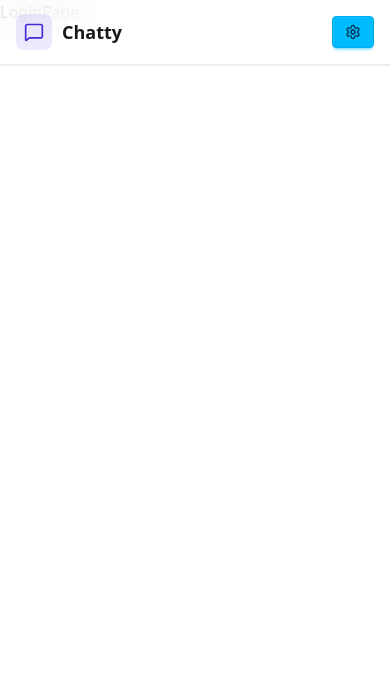
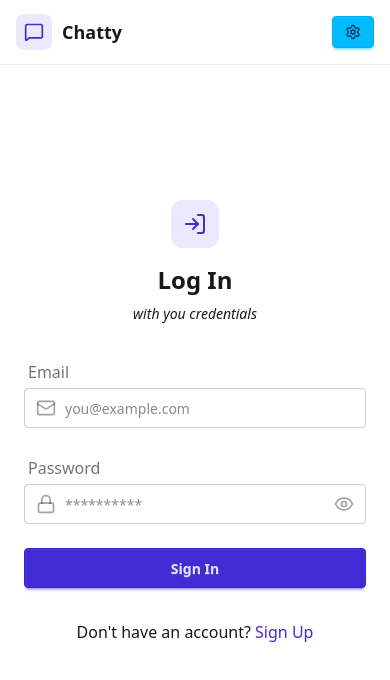
Before and after one commit to sromero-dev/Chatty, a React app in the folder frontend/: page /login in a window 390 px wide. Shown: the top 680 px of the page. Built offline with nearby package versions, Linux system fonts and the light colour scheme; no server answers; the HTML template or start-up script is replaced by a standard one.

Commit message:
ProfilePage base code

```diff
--- a/frontend/src/components/Navbar.jsx
+++ b/frontend/src/components/Navbar.jsx
@@ -6,7 +6,7 @@ function Navbar() {
   const { logout, authUser } = useAuthStore();
 
   return (
-    <header className="border-b-2 border-base-300 fixed w-full top-0 z-40 backdrop-blur-lg bg-base-100/80">
+    <header className="border-b border-base-300 fixed w-full top-0 z-40 backdrop-blur-lg bg-base-100/80">
       <div className="container mx-auto px-4 h-16">
         <div className="flex items-center justify-between h-full">
           <div className="flex items-center gap-8">
--- a/frontend/src/pages/LoginPage.jsx
+++ b/frontend/src/pages/LoginPage.jsx
@@ -1,5 +1,145 @@
+import { useState } from "react";
+import { useAuthStore } from "../store/useAuthStore";
+import { AuthImagePattern } from "../components/AuthImagePattern";
+import { Link } from "react-router-dom";
+import { Mail, Lock, Loader, Eye, EyeOff, LogInIcon } from "lucide-react";
+import toast from "react-hot-toast";
+
 function LoginPage() {
-  return <div>LoginPage</div>;
+  const [showPassword, setShowPassword] = useState(false);
+  const [formData, setFormData] = useState({
+    email: "",
+    password: "",
+  });
+  const { logout, login, isLoggingIn } = useAuthStore();
+
+  const validateForm = () => {
+    if (!formData.email.trim()) return toast.error("Email is required");
+    if (!/\S+@\S+\.\S+/.test(formData.email))
+      return toast.error("Invalid email");
+    if (!formData.password.trim()) return toast.error("Password is required");
+
+    return true;
+  };
+
+  const handleSubmit = async (e) => {
+    e.preventDefault();
+
+    const success = validateForm();
+
+    if (success) await login(formData);
+    else toast.error("Invalid email or password");
+  };
+
+  return (
+    <div className="min-h-screen grid lg:grid-cols-2">
+      {/* left side */}
+      <div className="flex flex-col justify-center items-center p-6 sm:p-12">
+        <div className="w-full max-w-md space-y-8">
+          {/* logo */}
+          <div className="text-center mb-8">
+            <div className="flex flex-col items-center gap-2 group">
+              <div className="size-12 rounded-xl bg-primary/10 flex items-center justify-center hover:bg-primary/20 transition-colors">
+                <LogInIcon className="size-6 text-primary" />
+              </div>
+              <h1 className="text-2xl font-bold mt-2">Log In</h1>
+              <i className="text-sm text-muted-foreground">
+                with you credentials
+              </i>
+            </div>
+          </div>
+
+          {/* form */}
+          <form onSubmit={handleSubmit} className="space-y-6">
+            <div className="form-control">
+              <label className="label m-1">
+                <span className="label-text font-medium">Email</span>
+              </label>
+              <div className="relative">
+                <div className="absolute inset-y-0 left-0 flex items-center pl-3 pointer-events-none z-10">
+                  <Mail className="size-5 text-base-content/40" />
+                </div>
+                <input
+                  type="email"
+                  className="input input-bordered w-full pl-10"
+                  placeholder="you@example.com"
+                  value={formData.email}
+                  onChange={(e) =>
+                    setFormData({ ...formData, email: e.target.value })
+                  }
+                />
+              </div>
+            </div>
+
+            <div className="form-control">
+              <label className="label m-1">
+                <span className="label-text font-medium">Password</span>
+              </label>
+              <div className="relative">
+                <div className="absolute inset-y-0 left-0 flex items-center pl-3 pointer-events-none z-10">
+                  <Lock className="size-5 text-base-content/40" />
+                </div>
+                <input
+                  type={showPassword ? "text" : "password"}
+                  className="input input-bordered w-full pl-10 pr-10"
+                  placeholder="**********"
+                  value={formData.password}
+                  onChange={(e) =>
+                    setFormData({ ...formData, password: e.target.value })
+                  }
+                />
+                <button
+                  type="button"
+                  className="absolute inset-y-0 right-0 pr-3 flex items-center z-10"
+                  onClick={() => setShowPassword(!showPassword)}
+                >
+                  {showPassword ? (
+                    <EyeOff className="size-5 text-base-content/40" />
+                  ) : (
+                    <Eye className="size-5 text-base-content/40" />
+                  )}
+                </button>
+              </div>
+            </div>
+
+            {/* <button type="submit" className="btn btn-primary w-full"> */}
+            <button
+              type="submit"
+              className="btn btn-primary w-full"
+              disabled={isLoggingIn}
+            >
+              {isLoggingIn ? (
+                <>
+                  <Loader className="size-5 animate-spin" />
+                  Loading...
+                </>
+              ) : (
+                "Sign In"
+              )}
+            </button>
+          </form>
+
+          {/* footer */}
+          <div className="text-center">
+            <p className="text-muted-foreground">
+              Don&apos;t have an account?{" "}
+              <Link
+                to="/signup"
+                className="font-medium text-primary hover:underline"
+                onClick={logout}
+              >
+                Sign Up
+              </Link>
+            </p>
+          </div>
+        </div>
+      </div>
+      <AuthImagePattern
+        title="Join our community"
+        subtitle="Share moments, connect with friends."
+      />
+    </div>
+  );
 }
 
 export default LoginPage;
--- a/frontend/src/pages/ProfilePage.jsx
+++ b/frontend/src/pages/ProfilePage.jsx
@@ -1,5 +1,91 @@
+import { useAuthStore } from "../store/useAuthStore";
+import { Camera, Mail, User } from "lucide-react";
+
 function ProfilePage() {
-  return <div>ProfilePage</div>;
+  const { authUser, isUpdatingProfile, updateProfile } = useAuthStore();
+
+  const handleImageUpload = async (e) => {};
+
+  return (
+    <div className="h-screen pt-20">
+      <div className="max-w-2xl mx-auto p-4 py-8">
+        <div className="bg-base-300 rounded-xl p-6 space-y-8">
+          <h1 className="text-2xl font-semibold">Profile</h1>
+          <p className="mt-2">Your profile information</p>
+        </div>
+
+        {/* avatar upload section */}
+        <div className="flex flex-col items-center gap-4">
+          <div className="relative">
+            <img
+              src={authUser.profilePic || "/default.png"}
+              alt="Profile"
+              className="size-32 rounded-full object-cover border-4"
+            />
+            <label
+              htmlFor="avatar-upload"
+              className={`
+              absolute bottom-0 right-0
+              bg-base-content hover:scale-105
+              transition-all duration-200
+              ${isUpdatingProfile ? "animate-pulse pointer-events-none" : ""}`}
+            >
+              <Camera className="size-5 text-base-200" />
+              <input
+                type="file"
+                id="avatar-upload"
+                className="hidden"
+                accept="image/*"
+                onChange={handleImageUpload}
+                disabled={isUpdatingProfile}
+              />
+            </label>
+          </div>
+          <p className="text-sm text-zinc-400">
+            {isUpdatingProfile
+              ? "Updating profile..."
+              : "Click the camera icon to upload a new profile picture."}
+          </p>
+        </div>
+
+        <div className="space-y-6">
+          <div className="space-y-1.5">
+            <div className="text-sm text-zinc-400 flex items-center gap-2">
+              <User className="size-4" />
+              Full Name
+            </div>
+            <p className="px-4 py-2.5 bg-base-200 rounded-lg border">
+              {authUser?.fullName}
+            </p>
+          </div>
+
+          <div className="space-y-1.5">
+            <div className="text-sm text-zinc-400 flex items-center gap-2">
+              <Mail className="size-4" />
+              Email
+            </div>
+            <p className="px-4 py-2.5 bg-base-200 rounded-lg border">
+              {authUser?.email} // If not email, undefined
+            </p>
+          </div>
+        </div>
+
+        <div className="mt-6 bg-base-300 rounded-xl p-6">
+          <h2 className="text-lg font-medium mb-4">Account Information</h2>
+          <div className="space-y-1.5 text-sm">
+            <div className="flex items-center justify-between py-2 border-b border-zinc-700">
+              <span>Member since</span>
+              <span>{authUser?.createdAt?.split("T")[0]}</span>
+            </div>
+            <div className="flex items-center justify-between py-2">
+              <span>Account Status</span>
+              <span className="text-green-500">Active</span>
+            </div>
+          </div>
+        </div>
+      </div>
+    </div>
+  );
 }
 
 export default ProfilePage;
--- a/frontend/src/store/useAuthStore.js
+++ b/frontend/src/store/useAuthStore.js
@@ -52,6 +52,35 @@ export const useAuthStore = create((set) => ({
     }
   },
 
+  login: async (data) => {
+    try {
+      set({ isLoggingIn: true });
+      const res = await axiosInstance.post("/auth/login", data);
+      set({ authUser: res.data });
+      toast.success("Logged in successfully");
+    } catch (error) {
+      console.error("Error signing up: ", error);
+
+      let errorMessage = "An error occurred during login";
+
+      if (error.response) {
+        errorMessage =
+          error.response.data?.message ||
+          error.response.data?.error ||
+          error.response.statusText ||
+          `Server error: ${error.response.status}`;
+      } else if (error.request) {
+        errorMessage = "No response from server. Please check your connection.";
+      } else {
+        errorMessage = error.message || "Error setting up the request";
+      }
+
+      toast.error(errorMessage);
+    } finally {
+      set({ isLoggingIn: false });
+    }
+  },
+
   logout: async () => {
     try {
       await axiosInstance.post("/auth/logout");
@@ -77,4 +106,6 @@ export const useAuthStore = create((set) => ({
       toast.error(errorMessage);
     }
   },
+
+  updateProfile: async (data) => {},
 }));
--- /dev/null
+++ b/package.json
@@ -0,0 +1,5 @@
+{
+  "dependencies": {
+    "react-icons": "^5.5.0"
+  }
+}
```
Also changed, not shown: frontend/public/default.png (added), 1 other file (tests, documents, lock files or other folders).
